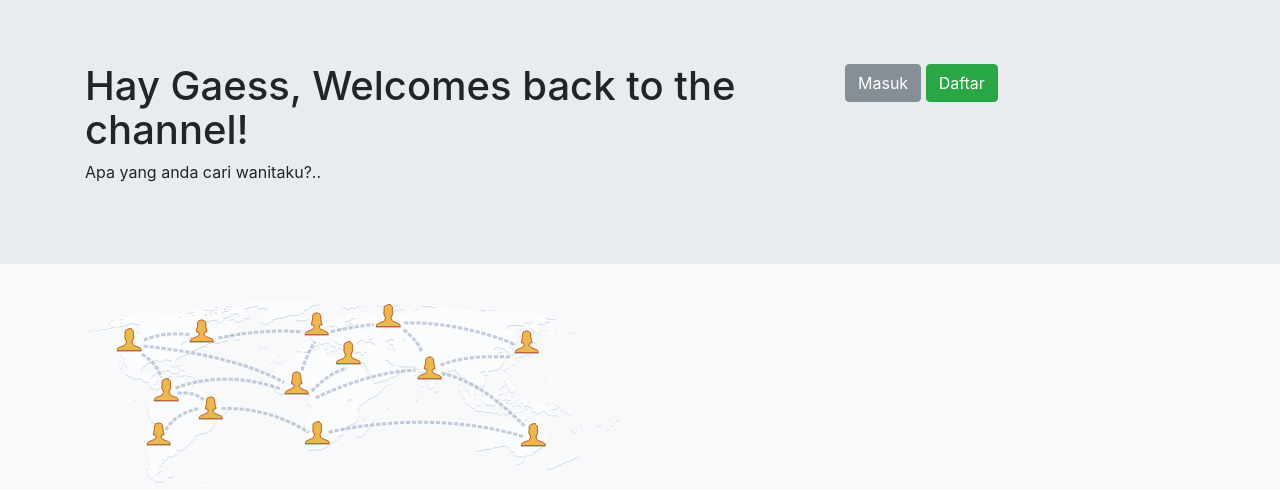
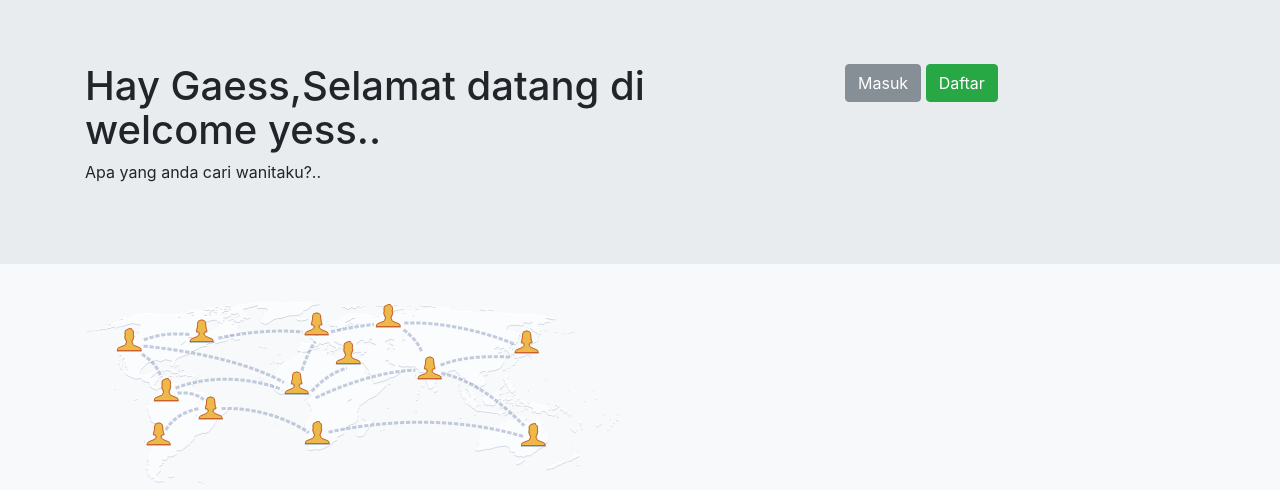
Before and after one commit to farman17/sosmed, a PHP site: page / in a window 1280 px wide. Shown: the top 490 px of the page. Run offline with PHP 8.4, Linux system fonts and the light colour scheme.

Commit message:
update baris ke 3

```diff
--- a/index.php
+++ b/index.php
@@ -4,7 +4,7 @@
     <meta charset="UTF-8">
     <meta name="viewport" content="width=device-width, initial-scale=1.0">
     <meta http-equiv="X-UA-Compatible" content="ie=edge">
-    <title>Welcome Pesbuk</title>
+    <title>Facebook</title>
 
      <link rel="stylesheet" href="css/bootstrap.min.css" />
 </head>
@@ -14,7 +14,7 @@
             <div class="container">
                 <div class="row">
                     <div class="col-md-8">
-                        <h1>Hay Gaess, Welcomes back to the channel!</h1>
+                        <h1>Hay Gaess,Selamat datang di welcome yess..</h1>
                         <p>Apa yang anda cari wanitaku?..</p>
                     </div>
                     <div class="col-md-4">
```
